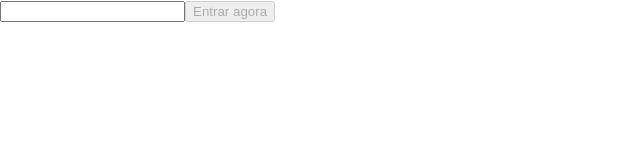
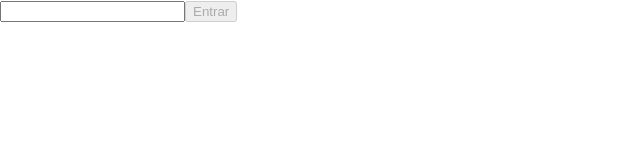
Before and after one commit to danielferreira95/Projeto-Trybetunes-turma-37-trybe, a React (Vite) app: page / in a window 1280 px wide. Shown: the top 160 px of the page, without its empty margins (0-640 px from the left). Built offline with nearby package versions, Linux system fonts and the light colour scheme.

Commit message:
Reformulando novamente

```diff
--- a/src/App.tsx
+++ b/src/App.tsx
@@ -5,19 +5,19 @@ import { createUser } from './services/userAPI';
 import Fill from './components/Fill';
 
 function App() {
-  const [loading, setLoading] = useState<boolean>(false);
+  const [fillling, setFilling] = useState<boolean>(false);
   const navigate = useNavigate();
 
   const login = async (userName: string) => {
-    setLoading(true);
+    setFilling(true);
     await createUser({ name: userName });
-    setLoading(false);
+    setFilling(false);
     navigate('/search');
   };
 
   return (
     <Routes>
-      <Route path="/" element={ loading ? <Fill /> : <Login login={ login } /> } />
+      <Route path="/" element={ fillling ? <Fill /> : <Login login={ login } /> } />
     </Routes>
   );
 }
--- a/src/components/Fill.tsx
+++ b/src/components/Fill.tsx
@@ -1,6 +1,6 @@
 function Fill() {
   return (
-    <h1>Loading...</h1>
+    <h1>Carregando...</h1>
   );
 }
 export default Fill;
--- a/src/components/Login.tsx
+++ b/src/components/Login.tsx
@@ -31,7 +31,7 @@ function Login(Props: PropType) {
         disabled={ isUnavailable }
         onClick={ () => login(identification) }
       >
-        Entrar agora
+        Entrar
       </button>
     </form>
   );
```
